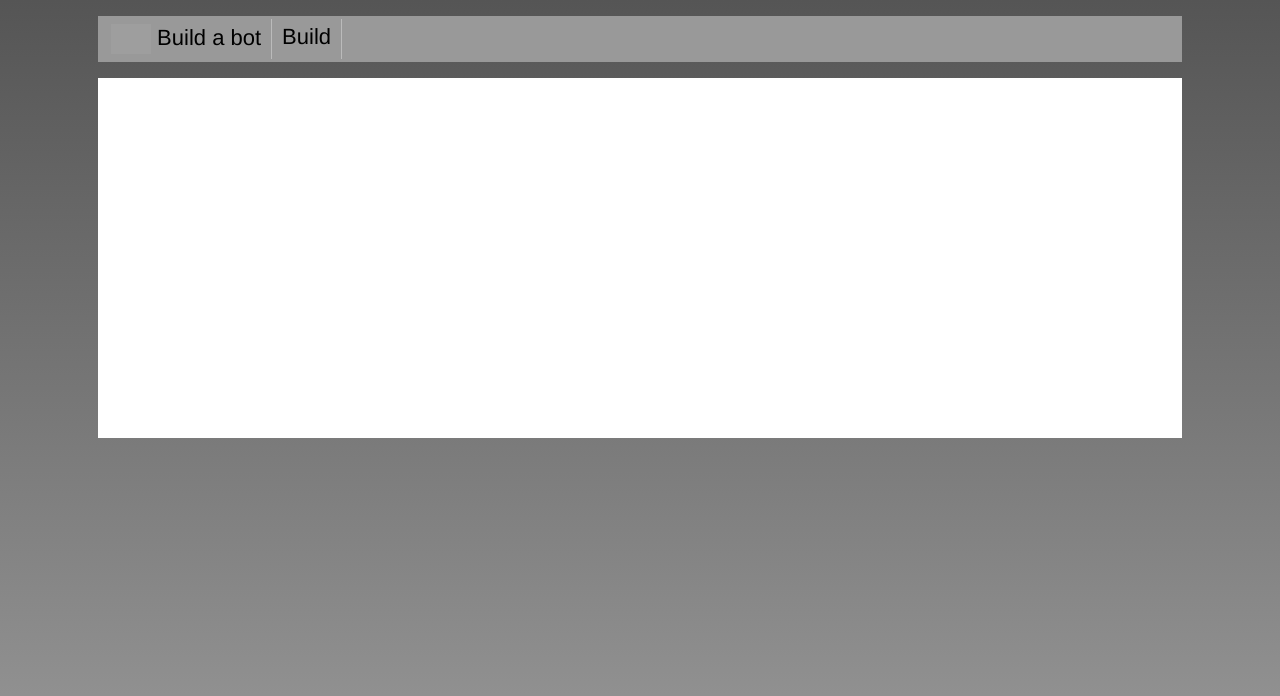
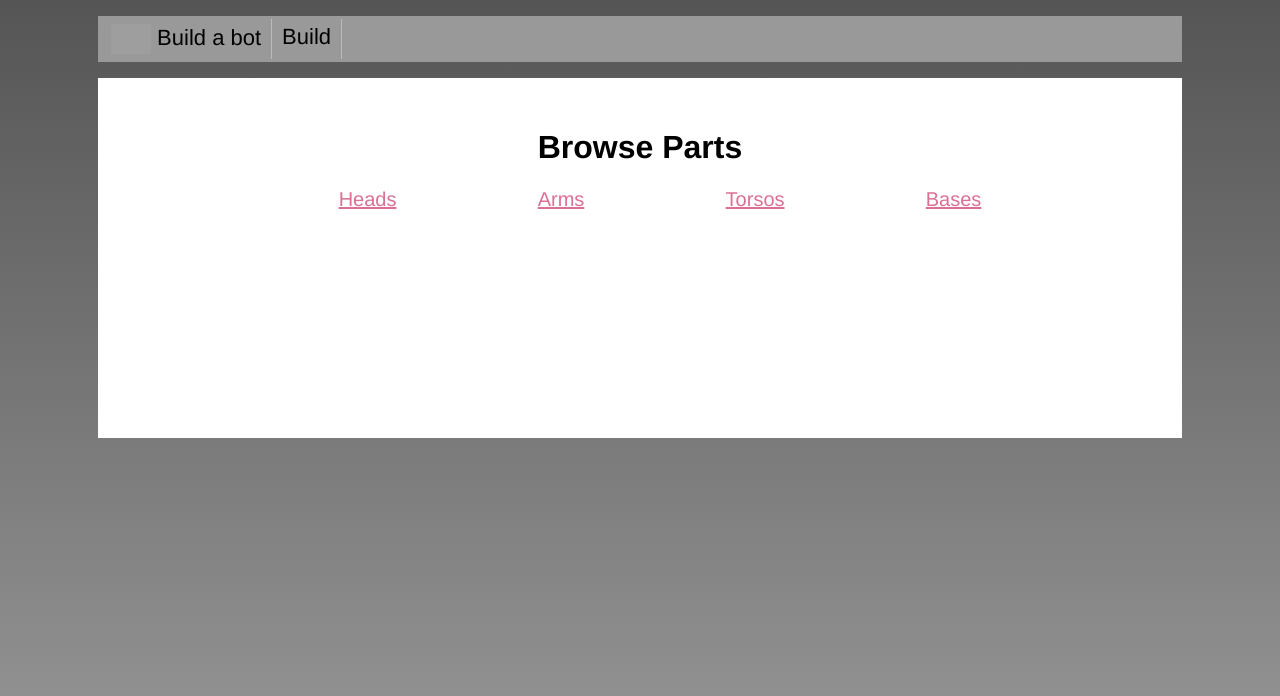
Before and after one commit to sameera999/builtABot, a Vue app: page /#/parts/browse in a window 1280 px wide. Shown: the top 696 px of the page. Built offline with nearby package versions, Linux system fonts and the light colour scheme; grey boxes are pictures that could not be loaded.

Commit message:
Using nested routes

```diff
--- /dev/null
+++ b/src/parts/BrowseParts.vue
@@ -0,0 +1,36 @@
+<template>
+  <div>
+    <h1>Browse Parts</h1>
+    <ul class="menu">
+      <li><router-link :to="{name: 'BrowseHeads'}">Heads</router-link></li>
+      <li><router-link :to="{name: 'BrowseArms'}">Arms</router-link></li>
+      <li><router-link :to="{name: 'BrowseTorsos'}">Torsos</router-link></li>
+      <li><router-link :to="{name: 'BrowseBases'}">Bases</router-link></li>
+    </ul>
+    <router-view></router-view>
+  </div>
+</template>
+
+<script>
+export default {
+  name: 'BrowseParts',
+};
+</script>
+
+<style scoped>
+  h1 {
+    text-align: center;
+  }
+  .menu {
+    display: flex;
+    justify-content: space-around;
+    margin: 0 100px;
+    font-size: 20px;
+  }
+  ul {
+    list-style-type: none;
+  }
+  a {
+    color: palevioletred;
+  }
+</style>
--- /dev/null
+++ b/src/parts/RobotArms.vue
@@ -0,0 +1,22 @@
+<template>
+  <div>
+    <h2>Arms</h2>
+    The arms are how your robot will interact with the world.
+    They come in a variety of shapes and functions.
+    <div v-for="(arm, idx) in arms" :key="idx">
+      <h4>{{arm.title}}</h4>
+      <div>{{arm.description}}</div>
+    </div>
+  </div>
+</template>
+
+<script>
+import parts from '../data/parts';
+
+export default {
+  name: 'RobotArms',
+  data() {
+    return { arms: parts.arms };
+  },
+};
+</script>
--- /dev/null
+++ b/src/parts/RobotBases.vue
@@ -0,0 +1,23 @@
+<template>
+  <div>
+    <h2>Bases</h2>
+    The Base is critical to the mobility of your robot. Be
+    sure to choose a base that will work well with the terrain
+    where your robot needs to operate.
+    <div v-for="(base, idx) in bases" :key="idx">
+      <h4>{{base.title}}</h4>
+      <div>{{base.description}}</div>
+    </div>
+  </div>
+</template>
+
+<script>
+import parts from '../data/parts';
+
+export default {
+  name: 'RobotBases',
+  data() {
+    return { bases: parts.bases };
+  },
+};
+</script>
--- /dev/null
+++ b/src/parts/RobotHeads.vue
@@ -0,0 +1,22 @@
+<template>
+  <div>
+    <h2>Heads</h2>
+    The head is where the brain of your robot will reside. Heads have
+    different capabilities so be sure to choose the one that fits your needs.
+    <div v-for="(head, idx) in heads" :key="idx">
+      <h4>{{head.title}}</h4>
+      <div>{{head.description}}</div>
+    </div>
+  </div>
+</template>
+
+<script>
+import parts from '../data/parts';
+
+export default {
+  name: 'RobotHeads',
+  data() {
+    return { heads: parts.heads };
+  },
+};
+</script>
--- /dev/null
+++ b/src/parts/RobotTorsos.vue
@@ -0,0 +1,23 @@
+<template>
+  <div>
+    <h2>Torsos</h2>
+    The torso is the central part of your robot that holds everything
+    together. Choosing the right torso will help ensure your robot
+    functions well with the parts you choose.
+    <div v-for="(torso, idx) in torsos" :key="idx">
+      <h4>{{torso.title}}</h4>
+      <div>{{torso.description}}</div>
+    </div>
+  </div>
+</template>
+
+<script>
+import parts from '../data/parts';
+
+export default {
+  name: 'RobotTorsos',
+  data() {
+    return { torsos: parts.torsos };
+  },
+};
+</script>
--- a/src/router/index.js
+++ b/src/router/index.js
@@ -4,6 +4,11 @@
 import HomePage from '../home/HomePage.vue';
 import RobotBuilder from '../build/RobotBuilder.vue';
 import PartInfo from '../parts/PartInfo.vue';
+import BrowseParts from '../parts/BrowseParts.vue';
+import RobotHeads from '../parts/RobotHeads.vue';
+import RobotArms from '../parts/RobotArms.vue';
+import RobotTorsos from '../parts/RobotTorsos.vue';
+import RobotBases from '../parts/RobotBases.vue';
 
 Vue.use(Router);
 
@@ -19,6 +24,34 @@
     component: RobotBuilder,
   },
   {
+    path: '/parts/browse',
+    name: 'Part',
+    component: BrowseParts,
+    children: [
+      {
+        path: 'heads',
+        name: 'BrowseHeads',
+        component: RobotHeads,
+      },
+      {
+        path: 'torsos',
+        name: 'BrowseTorsos',
+        component: RobotTorsos,
+      },
+      {
+        path: 'arms',
+        name: 'BrowseArms',
+        component: RobotArms,
+      },
+      {
+        path: 'bases',
+        name: 'BrowseBases',
+        component: RobotBases,
+      },
+    ],
+
+  },
+  {
     path: '/parts/:partType/:id',
     name: 'Part',
     component: PartInfo,
```
